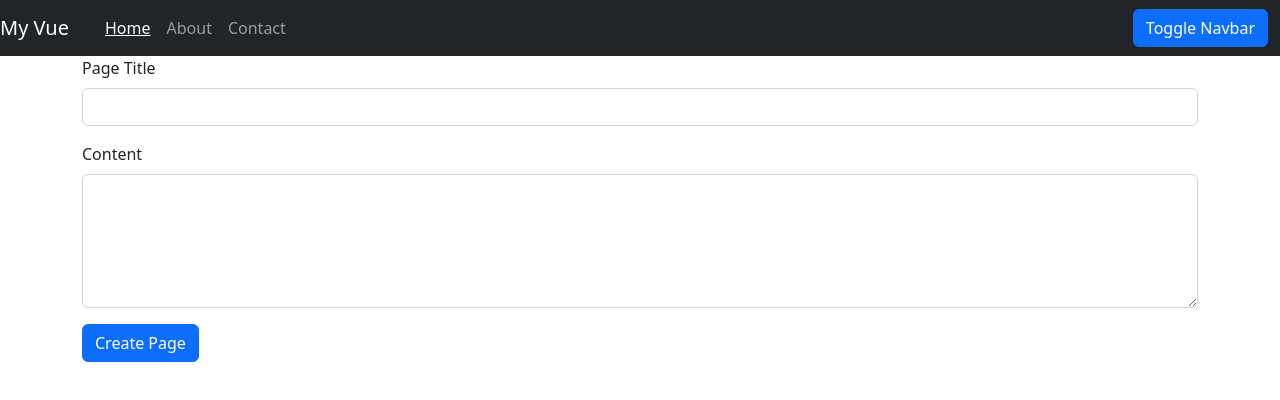
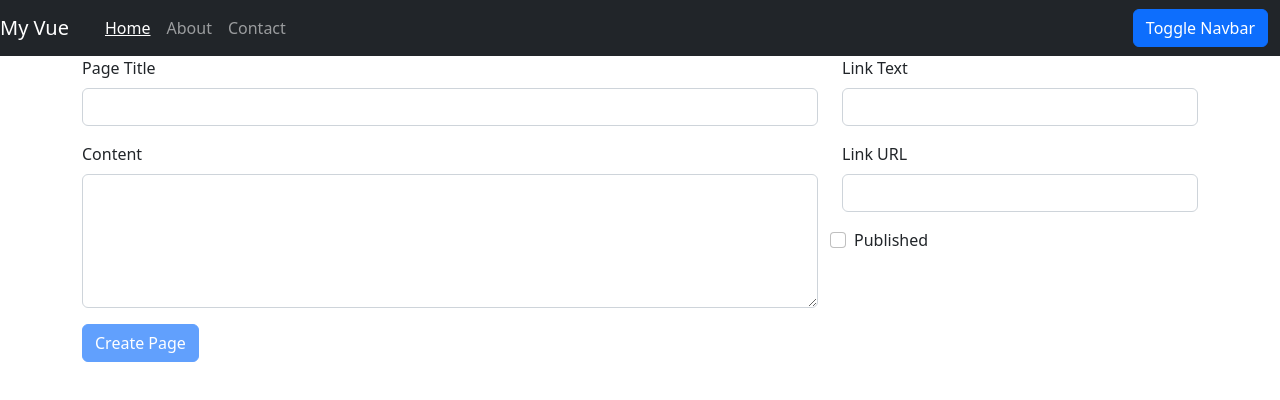
Before and after one commit to piechowiaq/vue-start-spa, a Vue app: page / in a window 1280 px wide. Shown: the top 400 px of the page. Built offline with nearby package versions, Linux system fonts and the light colour scheme.

Commit message:
Finalizing validateion disabeling the button

```diff
--- a/src/components/CreatePage.vue
+++ b/src/components/CreatePage.vue
@@ -1,6 +1,8 @@
 <template>
-  <div class="container mb-3">
-    <form action="">
+  <form action="" class="container mb-3">
+
+    <div class="row">
+      <div class="col-md-8">
         <div class="mb-3">
           <label for="" class="form-label">
             Page Title
@@ -19,18 +21,60 @@
               type="text"
               class="form-control"
               rows="5"
+              v-model="content"
           ></textarea>
         </div>
+      </div>
+      <div class="col">
+        <div class="mb-3">
+          <label for="" class="form-label">
+            Link Text
+          </label>
+          <input
+              type="text"
+              class="form-control"
+              v-model="linkText"
+          />
+        </div>
+        <div class="mb-3">
+          <label for="" class="form-label">
+            Link URL
+          </label>
+          <input
+              type="text"
+              class="form-control"
+              v-model="linkUrl  "
+          />
+        </div>
+        <div class="row mb-3">
+          <div class="form-check">
+            <input class="form-check-input" type="checkbox"/>
+            <label class="form-check-label" for="gridCheck1">
+              Published
+            </label>
+
+          </div>
+        </div>
+
+
+      </div>
+
+
+    </div>
+
+
     <div class="mb-3">
       <button
           class="btn btn-primary"
-            @click.prevent="pageCreated({pageTitle})"
-        >Create Page</button>
+          :disabled="isFormInvalid"
+          @click.prevent="submitForm"
+      >Create Page
+      </button>
 
     </div>
+
+
   </form>
-
-  </div>
 </template>
 
 <script>
@@ -39,9 +83,42 @@
 
   props: ['pageCreated'],
 
-  data(){
+  computed: {
+    isFormInvalid(){
+
+      return !this.pageTitle || !this.content || !this.linkText || !this.linkUrl;
+
+    }
+  },
+
+  data() {
     return {
-      pageTitle: ''
+      pageTitle: '',
+      content: '',
+      linkText: '',
+      linkUrl: ''
+    }
+  },
+  methods: {
+    submitForm() {
+
+      if(!this.pageTitle || !this.content || !this.linkText || !this.linkUrl){
+        alert('Please fill the form.');
+        return;
+      }
+
+      this.pageCreated({
+        pageTitle: this.pageTitle,
+        content: this.content,
+        link: {
+          text: this.linkText,
+          url: this.linkUrl
+        }
+      })
+
+
+
+
     }
   }
 }
```
Lines whose indentation alone changed are shown as unchanged.
